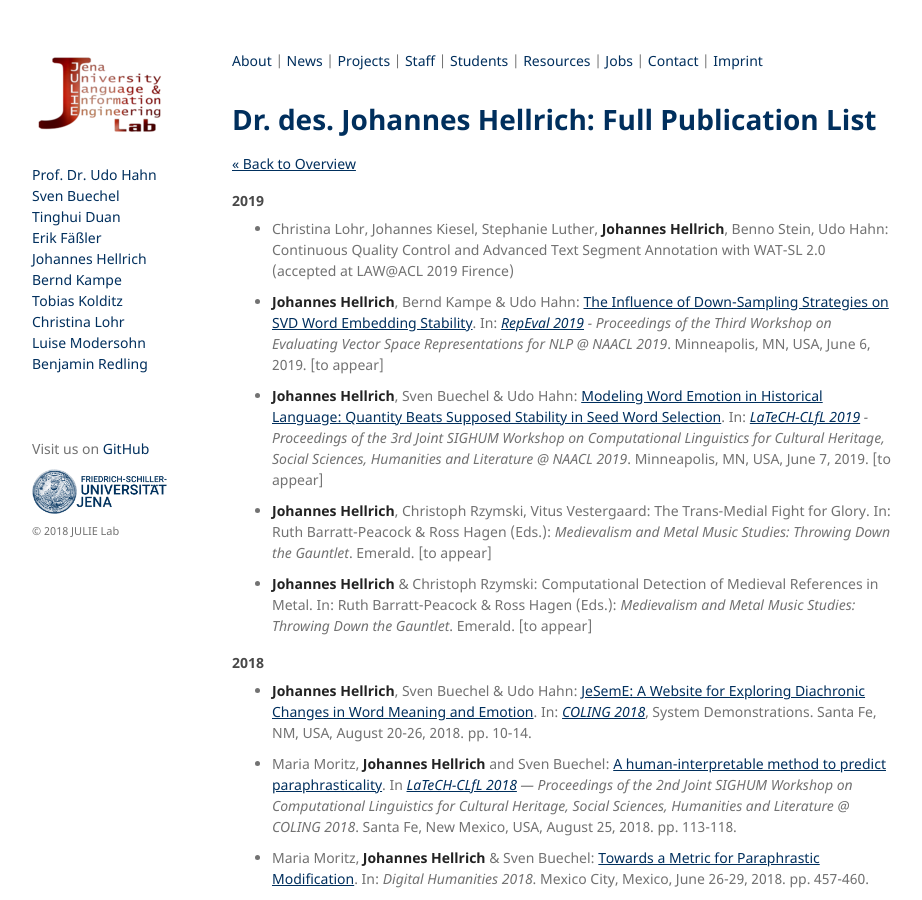
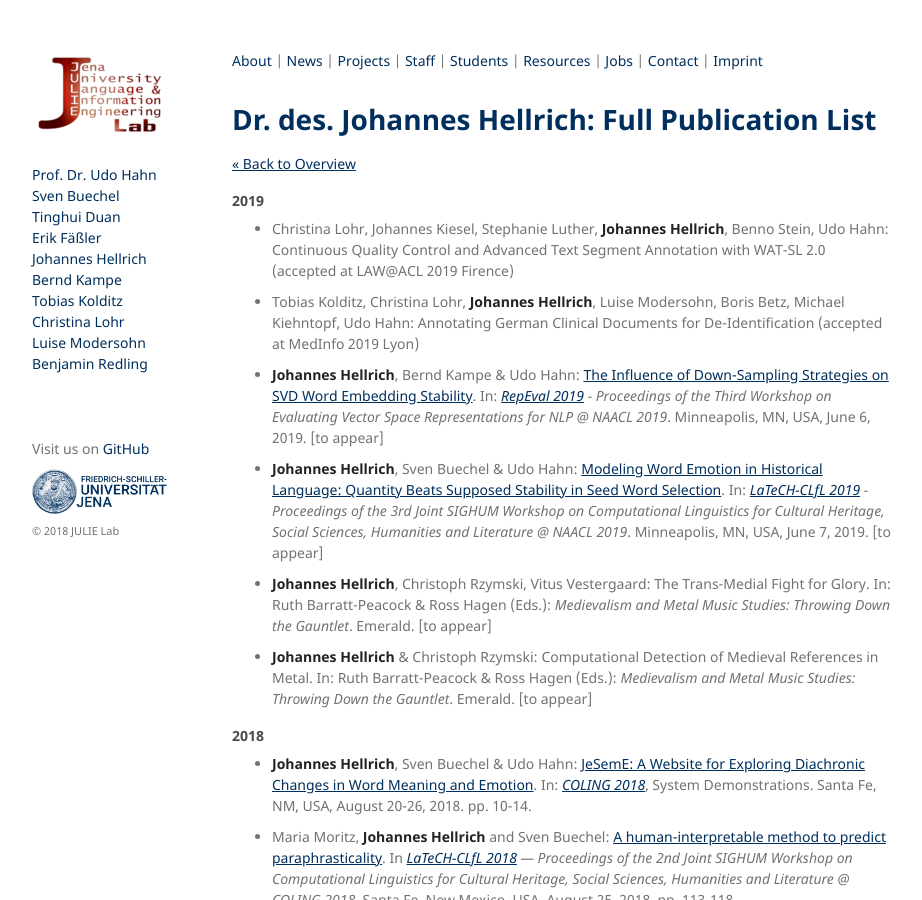
Before and after one commit to JULIELab/JULIELab.github.io, a Jekyll site: the page built from Staff/Hellrich/publication.md, in a window 1280 px wide and 900 px high. Shown: the whole window, without its empty margins (178-1100 px from the left). Built offline with Jekyll 4.4.1, drawn with Linux system fonts in a browser that asks for light colours; our own code applies the rules of GitHub Pages for plain Markdown files.

Commit message:
Update publication.md

```diff
--- a/Staff/Hellrich/publication.md
+++ b/Staff/Hellrich/publication.md
@@ -11,6 +11,8 @@
 
 
 * Christina Lohr, Johannes Kiesel, Stephanie Luther, **Johannes Hellrich**, Benno Stein, Udo Hahn: Continuous Quality Control and Advanced Text Segment Annotation with WAT-SL 2.0 (accepted at LAW@ACL 2019 Firence)
+
+* Tobias Kolditz, Christina Lohr, **Johannes Hellrich**, Luise Modersohn, Boris Betz, Michael Kiehntopf, Udo Hahn: Annotating German Clinical Documents for De-Identification (accepted at MedInfo 2019 Lyon)
 
 * **Johannes Hellrich**, Bernd Kampe & Udo Hahn: [The Influence of Down-Sampling Strategies on SVD Word Embedding Stability](https://arxiv.org/abs/1808.06810). In: *[RepEval 2019](https://repeval2019.github.io) - Proceedings of the Third Workshop on Evaluating Vector Space Representations for NLP @ NAACL 2019*. Minneapolis, MN, USA, June 6, 2019. [to appear]
 
```
